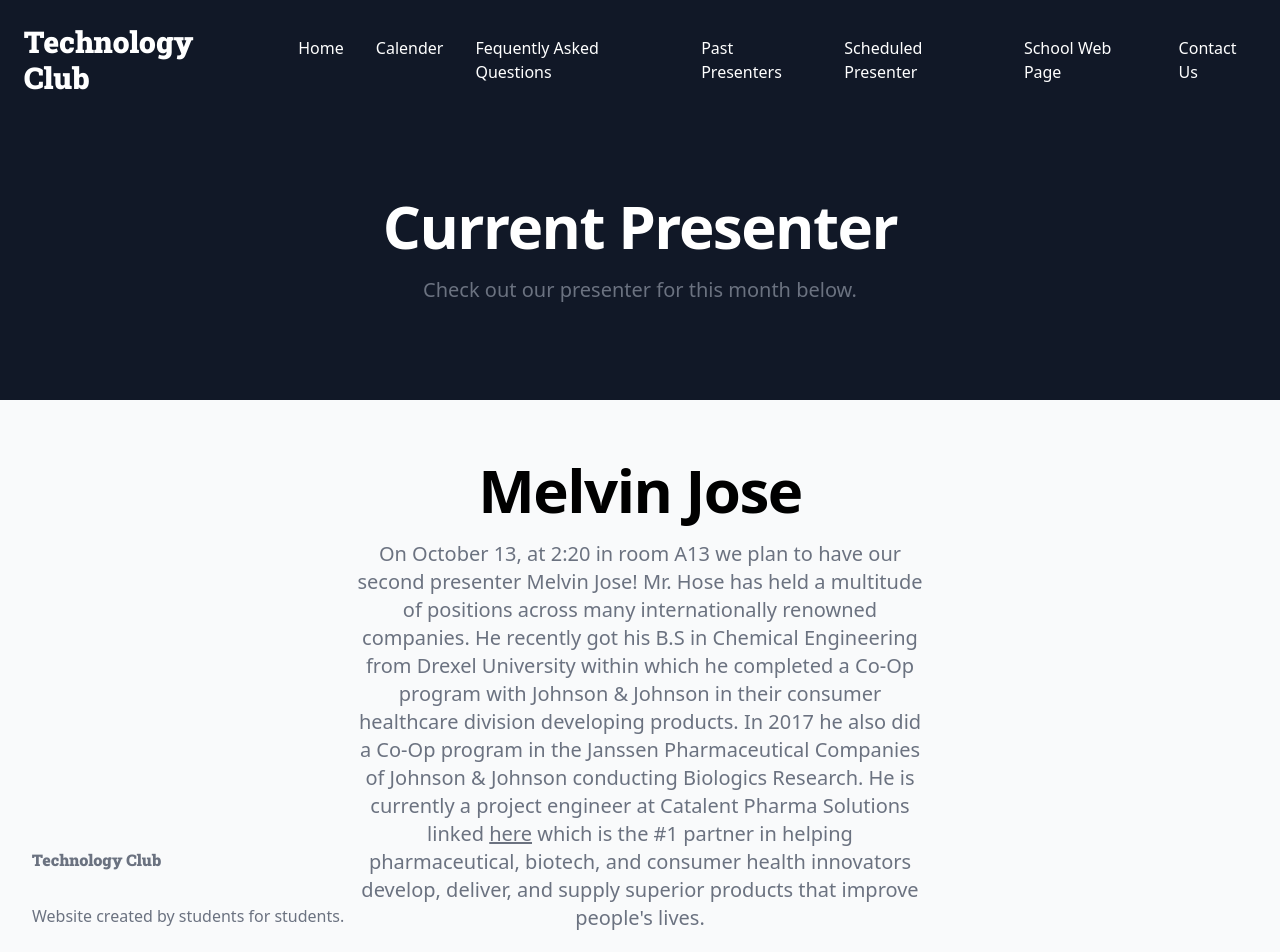
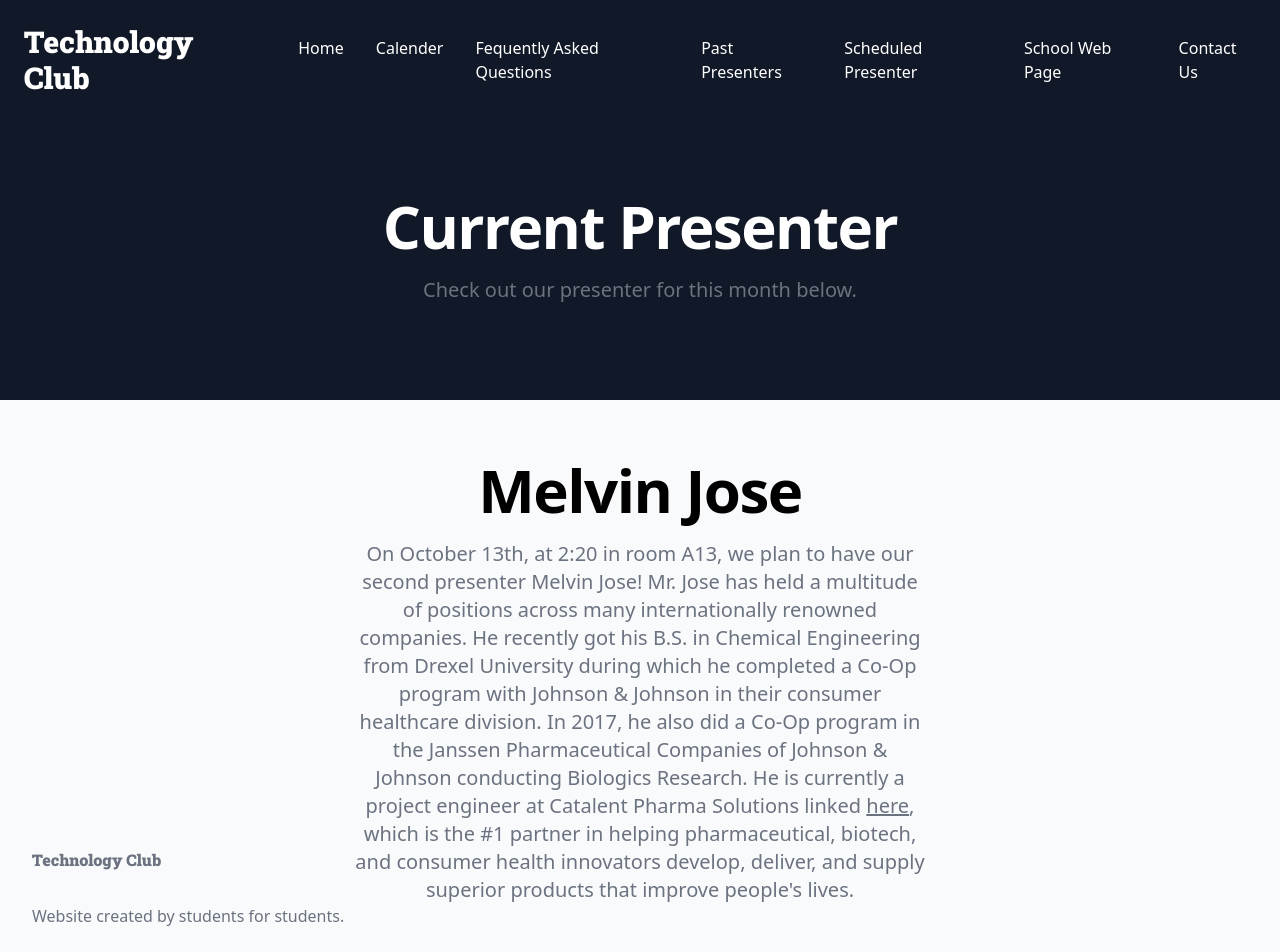
Before and after one commit to Seanrk06/CRSTechnologyClub, a React (Create React App) app: page /CurrentPresenter in a window 1280 px wide. Shown: the top 952 px of the page. Built offline with nearby package versions, Linux system fonts and the light colour scheme.

Commit message:
Update CurrentPresenterList.jsx

```diff
--- a/src/components/CurrentPresenterList.jsx
+++ b/src/components/CurrentPresenterList.jsx
@@ -8,18 +8,18 @@ function CurrentPresenterList() {
           Melvin Jose
         </p>
         <p className="mx-auto mt-5 max-w-xl text-xl text-gray-500">
-          On October 13, at 2:20 in room A13 we plan to have our second
-          presenter Melvin Jose! Mr. Hose has held a multitude of positions
+          On October 13th, at 2:20 in room A13, we plan to have our second
+          presenter Melvin Jose! Mr. Jose has held a multitude of positions
           across many internationally renowned companies. He recently got his
-          B.S in Chemical Engineering from Drexel University within which he
+          B.S. in Chemical Engineering from Drexel University during which he
           completed a Co-Op program with Johnson & Johnson in their consumer
-          healthcare division developing products. In 2017 he also did a Co-Op
+          healthcare division. In 2017, he also did a Co-Op
           program in the Janssen Pharmaceutical Companies of Johnson & Johnson
           conducting Biologics Research. He is currently a project engineer at
           Catalent Pharma Solutions linked{" "}
           <a href="https://www.catalent.com/" className="underline">
             here
-          </a>{" "}
+          </a>,
           which is the #1 partner in helping pharmaceutical, biotech, and
           consumer health innovators develop, deliver, and supply superior
           products that improve people's lives.
```
